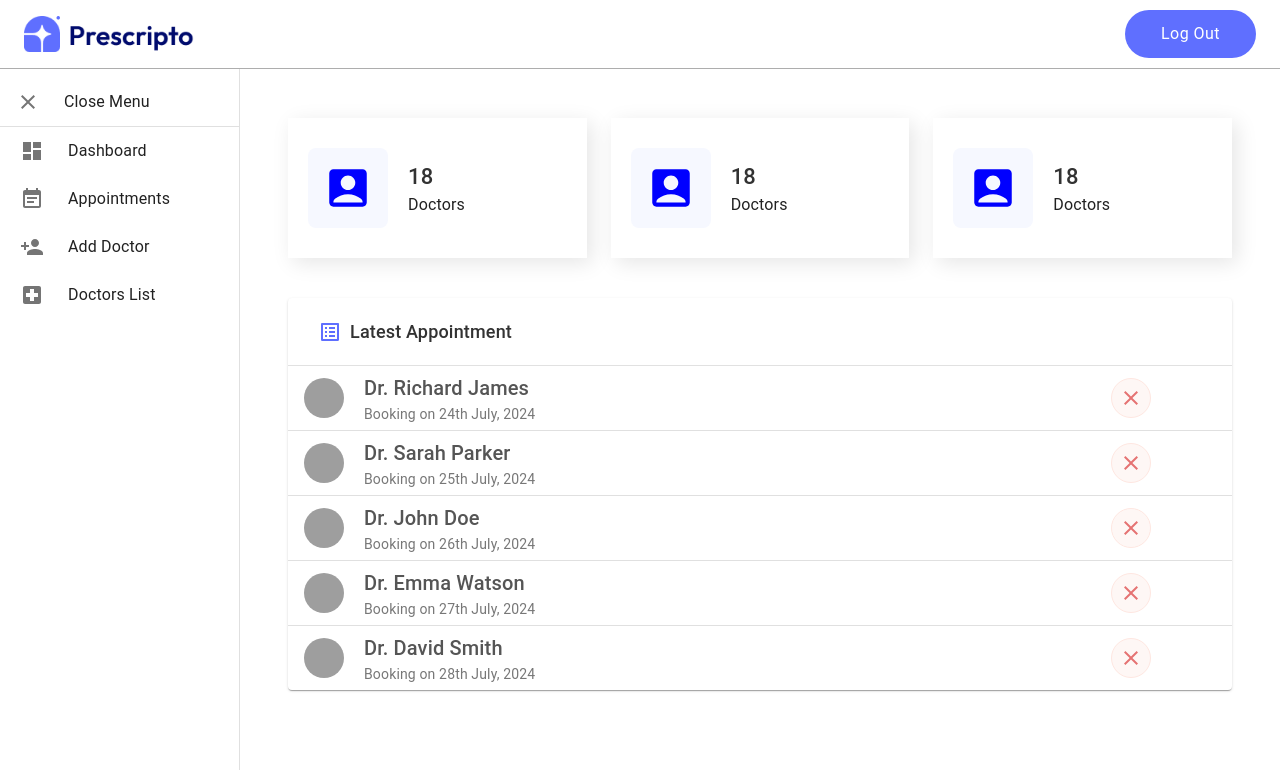
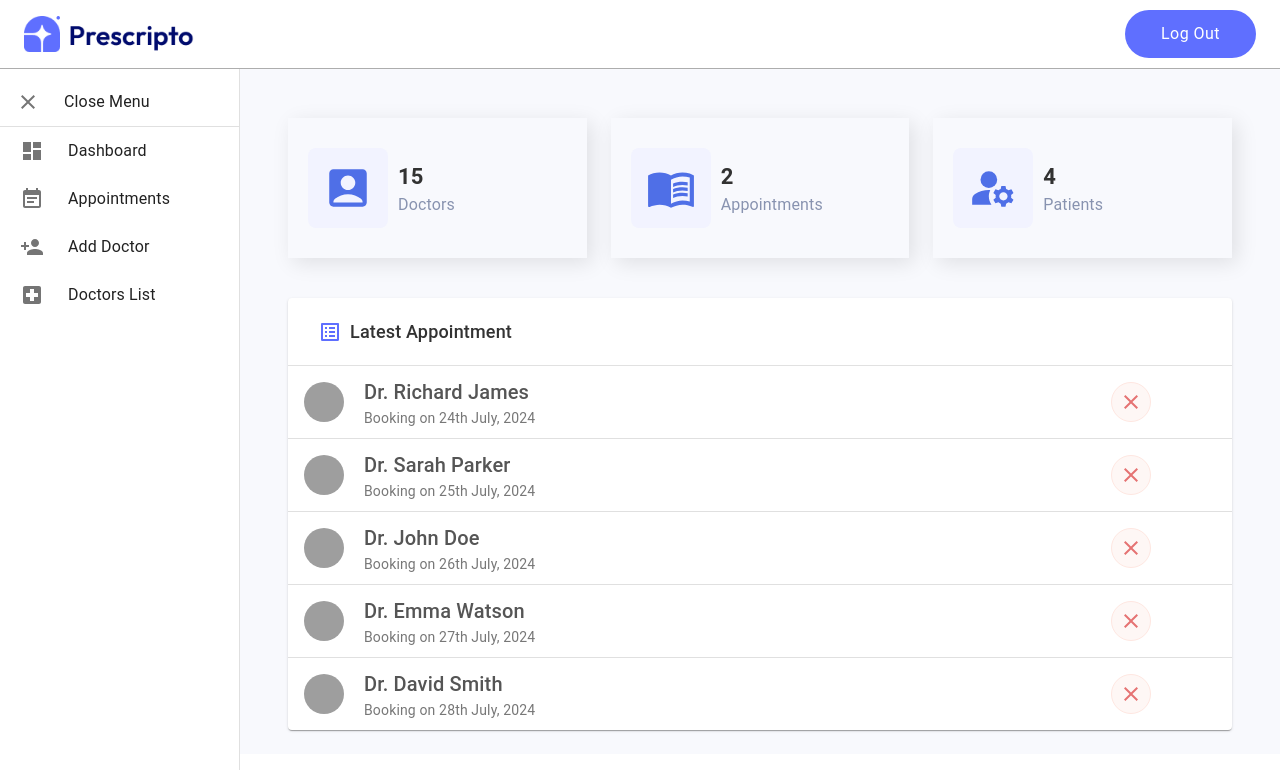
Before and after one commit to RidoyHossain247/doctor-muhit, a React (Create React App) app: page /main-dash in a window 1280 px wide. Shown: the top 770 px of the page. Built offline with nearby package versions, Linux system fonts and the light colour scheme; grey boxes are pictures that could not be loaded.

Commit message:
props make like icon

```diff
--- a/src/App.js
+++ b/src/App.js
@@ -33,7 +33,7 @@ function App() {
           <Route path="/sign-in" element={<SignIn />} />
           <Route path="/admin-panel" element={<AdminPanel />} />
           <Route path="/admin-apoint" element={<AdminApoint />} />
-          <Route path="/add-doctor" element={<AddDoctor />} />{" "}
+          <Route path="/add-doctor" element={<AddDoctor />} />
           <Route path="/doctor-list" element={<DoctorList />} />
           <Route path="/main-dash" element={<MainDashBo />} />
         </Routes>
--- a/src/component/form/DashGridItem.js
+++ b/src/component/form/DashGridItem.js
@@ -1,8 +1,7 @@
 import { Box, styled, Typography } from "@mui/material";
 import React from "react";
-import AccountBoxIcon from "@mui/icons-material/AccountBox";
 
-const DashGridItem = () => {
+const DashGridItem = ({ number, name, Icons }) => {
   return (
     <Box boxShadow={"5px 5px 20px rgba(0, 0, 0, 0.1)"} marginBottom={"40px"}>
       <Box display={"flex"} p={"30px 0 30px 20px"} alignItems={"center"}>
@@ -10,18 +9,18 @@ const DashGridItem = () => {
           sx={{
             height: "80px",
             width: "80px",
-            background: "#F6F8FF",
+            backgroundColor: "#F2F3FF",
             borderRadius: "8px",
             display: "flex",
             alignItems: "center",
             justifyContent: "center",
           }}
         >
-          <AccountBoxIcon sx={{ fontSize: "50px", color: "blue" }} />
+          {Icons}
         </Box>
-        <Box sx={{ marginLeft: "20px" }}>
-          <Title>18</Title>
-          <subTitle>Doctors</subTitle>
+        <Box sx={{ marginLeft: "10px" }}>
+          <Title>{number}</Title>
+          <SubTitle>{name}</SubTitle>
         </Box>
       </Box>
     </Box>
@@ -32,9 +31,9 @@ export default DashGridItem;
 const Title = styled(Typography)({
   fontSize: "22px",
   color: "#323232",
-  fontWeight: 500,
+  fontWeight: 700,
 });
-const subTitle = styled(Typography)({
+const SubTitle = styled(Typography)({
   fontSize: "16px",
   color: "#8893B0",
   fontWeight: 400,
--- a/src/component/form/MainDash.js
+++ b/src/component/form/MainDash.js
@@ -14,6 +14,9 @@ import CloseIcon from "@mui/icons-material/Close";
 import { Box, Typography, Grid } from "@mui/material";
 import ListAltIcon from "@mui/icons-material/ListAlt";
 import DashGridItem from "./DashGridItem";
+import AccountBoxIcon from "@mui/icons-material/AccountBox";
+import MenuBookIcon from "@mui/icons-material/MenuBook";
+import ManageAccountsIcon from "@mui/icons-material/ManageAccounts";
 
 const initialRows = [
   { id: 1, doctorName: "Dr. Richard James", bookingDate: "24th July, 2024" },
@@ -34,13 +37,29 @@ function MainDash() {
     <StyledContainer>
       <Grid container rowSpacing={1} columnSpacing={{ xs: 1, sm: 1, md: 3 }}>
         <Grid item xs={12} md={4}>
-          <DashGridItem />
+          <DashGridItem
+            Icons={
+              <AccountBoxIcon sx={{ fontSize: "50px", color: "#4F6FE7" }} />
+            }
+            number={"15"}
+            name={"Doctors"}
+          />
         </Grid>
         <Grid item xs={12} md={4}>
-          <DashGridItem />
+          <DashGridItem
+            Icons={<MenuBookIcon sx={{ fontSize: "50px", color: "#4F6FE7" }} />}
+            number={"2"}
+            name={"Appointments"}
+          />
         </Grid>
         <Grid item xs={12} md={4}>
-          <DashGridItem />
+          <DashGridItem
+            Icons={
+              <ManageAccountsIcon sx={{ fontSize: "50px", color: "#4F6FE7" }} />
+            }
+            number={"4"}
+            name={"Patients"}
+          />
         </Grid>
       </Grid>
       <TableContainer component={Paper} sx={{ border: "#D8D8D8" }}>
@@ -128,6 +147,8 @@ const DeleteButton = styled(IconButton)({
   borderRadius: "50%",
   backgroundColor: "#FEF7F5",
   border: "1px solid #FEE7E1",
+  marginTop: "10px",
+  marginBottom: "10px",
 });
 
 const DeleteIcon = styled(CloseIcon)({
--- a/src/pages/MainDashBo.js
+++ b/src/pages/MainDashBo.js
@@ -2,13 +2,14 @@ import React from "react";
 import MainDash from "../component/form/MainDash";
 import NavbarLogIn from "../component/form/NavbarLogIn";
 import DrawerLogin from "../component/form/DrawerLogin";
+import { Box } from "@mui/material";
 
 const MainDashBo = () => {
   return (
-    <div>
+    <Box bgcolor={"#F8F9FD"}>
       <NavbarLogIn />
       <DrawerLogin child={<MainDash />} />
-    </div>
+    </Box>
   );
 };
 
```
